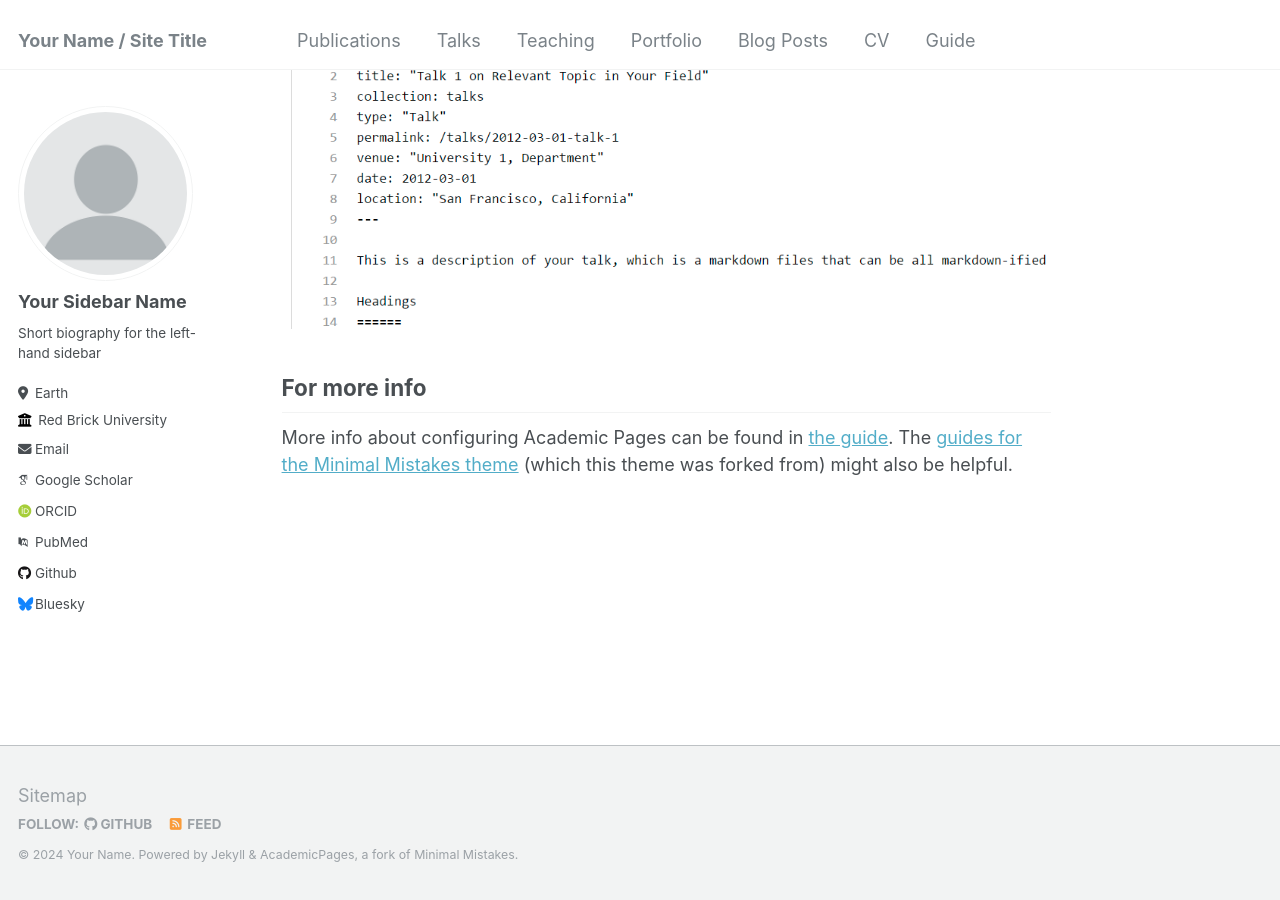
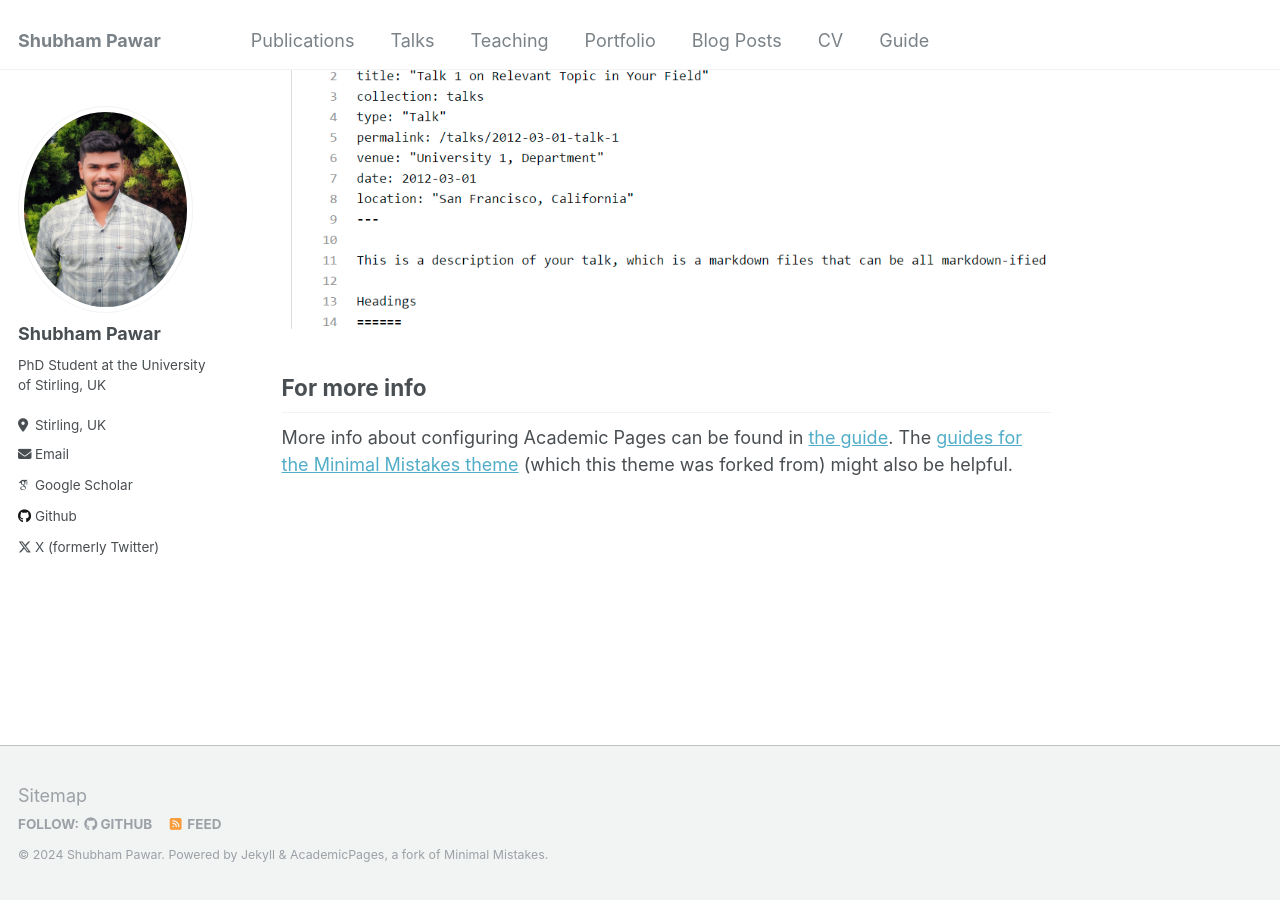
Before and after one commit to Shubham6147/shubham.github.io, a Jekyll site: the page built from _pages/about.md, in a window 1280 px wide and 900 px high, scrolled down 2660 px. Built offline with Jekyll 4.4.1, drawn with Linux system fonts in a browser that asks for light colours; some web fonts are replaced.

Commit message:
added personal information

```diff
--- a/_config.yml
+++ b/_config.yml
@@ -8,11 +8,11 @@
 
 # Basic Site Settings
 locale                   : "en-US"
-title                    : "Your Name / Site Title"
+title                    : "Shubham Pawar"
 title_separator          : "-"
-name                     : &name "Your Name"
+name                     : &name "Shubham Pawar"
 description              : &description "personal description"
-url                      : https://academicpages.github.io # the base hostname & protocol for your site e.g. "https://mmistakes.github.io"
+url                      : https://sm-pawar.github.io/ # the base hostname & protocol for your site e.g. "https://mmistakes.github.io"
 baseurl                  : "" # the subpath of your site, e.g. "/blog"
 repository               : "academicpages/academicpages.github.io"
 
@@ -21,34 +21,34 @@ repository               : "academicpages/academicpages.github.io"
 #               Additional customization can be done by editing /_includes/author-profile.html
 author:
   # Biographic information
-  avatar           : "profile.png"
-  name             : "Your Sidebar Name"
+  avatar           : "Shubham_Pawar_pic.jpeg"
+  name             : "Shubham Pawar"
   pronouns         : # example: "she/her"
-  bio              : "Short biography for the left-hand sidebar"
-  location         : "Earth"
-  employer         : "Red Brick University"
-  uri              : # URL
-  email            : "none@example.org"
+  bio              : "PhD Student at the University of Stirling, UK"
+  location         : "Stirling, UK"
+  #employer         : "Red Brick University"
+  #uri              : # URL
+  email            : "s.m.pawar@stir.ac.uk"
 
   # Academic websites
-  arxiv            : # URL - Update with the correct link to your profile
-  googlescholar    : "https://scholar.google.com/citations?user=PS_CX0AAAAAJ"
-  impactstory      : # URL
-  orcid            : "http://orcid.org/yourorcidurl"
-  semantic         : # URL
-  pubmed           : "https://www.ncbi.nlm.nih.gov/pubmed/?term=john+snow"
-  researchgate     : # URL
+  #arxiv            : # URL - Update with the correct link to your profile
+  googlescholar    : "https://scholar.google.co.uk/citations?user=Dy8IWoQAAAAJ&hl=en&inst=5319673927942464470"
+  #impactstory      : # URL
+  #orcid            : "http://orcid.org/yourorcidurl"
+  #semantic         : # URL
+  #pubmed           : "https://www.ncbi.nlm.nih.gov/pubmed/?term=john+snow"
+  #researchgate     : # URL
 
   # Repositories and software development
-  bitbucket        : # Username - Update with your username on the site
-  codepen          : # Username
-  dribbble         : # Username
-  github           : "academicpages"
+  #bitbucket        : # Username - Update with your username on the site
+  #codepen          : # Username
+  #dribbble         : # Username
+  github           : "sm-pawar" # Username
   kaggle           : # Username
   stackoverflow    : # User number or user number and name (i.e., use "1" or "1/jeff-atwood")
 
   # Social media
-  bluesky          : "bsky.app" # Replace this with you Bluesky username
+  bluesky          : # Replace this with you Bluesky username
   facebook         : # Username
   flickr           : # Username
   foursquare       : # Username
@@ -65,7 +65,7 @@ author:
   steam            : # Username
   telegram         : # URL
   tumblr           : # Username
-  twitter          : # Username for X / Twitter
+  twitter          : "shubham_mpawar" #Username for X / Twitter
   vine             : # Username
   weibo            : # Username
   wikipedia        : # Username
```
Also changed, not shown: images/Shubham_Pawar_pic.jpeg (added).
